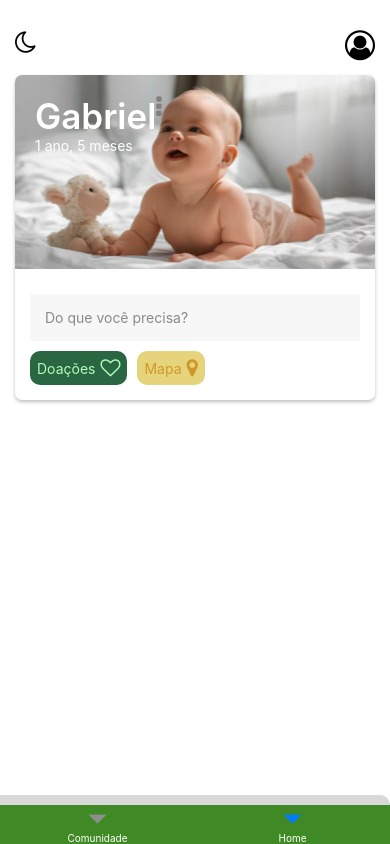
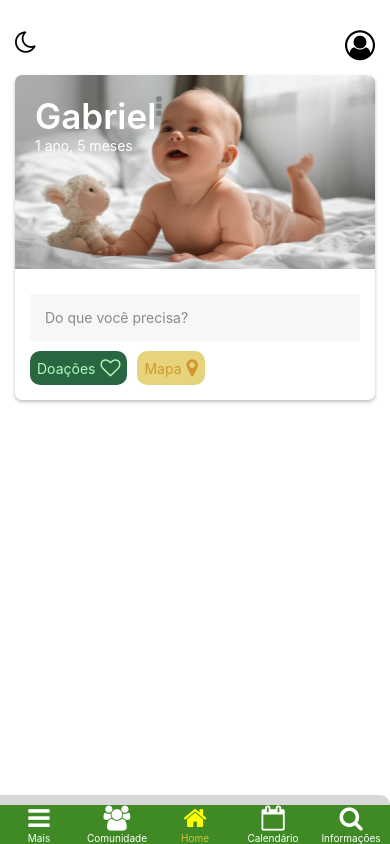
Before and after one commit to https-dre/the-green-family, a React Native app: screen / in a window 390 px wide. Built offline with nearby package versions, Linux system fonts and the light colour scheme.

Commit message:
adiciona os ícones a bottomTabBar

```diff
--- a/BottomTabRouter.jsx
+++ b/BottomTabRouter.jsx
@@ -1,35 +1,81 @@
+import React from 'react';
 import { createBottomTabNavigator } from "@react-navigation/bottom-tabs";
-import { HomeScreen } from "./screens/HomeScreen"
+import { HomeScreen } from "./screens/HomeScreen";
+import { Comunidade } from "./screens/Comunidade"; // Certifique-se de importar sua tela Comunidade
 import { StyleSheet } from "react-native";
-import { Comunidade } from "./screens/Comunidade";
+import Icon from 'react-native-vector-icons/FontAwesome';
 
 const Tab = createBottomTabNavigator();
 
 export function BottomTabRouter() {
-    const tabScreenOptions = {
-        tabBarLabelStyle: styles.labelStyle,
-    }
-    const tabNavigatorOptions = {
-        headerShown: false, tabBarStyle: styles.barStyle,
-    }
+    const tabNavigatorScreenOptions = ({ route }) => ({
+        tabBarIcon: ({ focused, color, size }) => {
+            let iconName;
 
+            // Defina o nome do ícone com base na rota
+            if (route.name === 'Home') {
+                iconName = 'home';
+            } else if (route.name === 'Comunidade') {
+                iconName = 'users'; // Altere para o ícone desejado para Comunidade
+            }
+            switch (route.name) {
+                case 'Home':
+                    iconName = "home"
+                    break;
+                case 'Comunidade':
+                    iconName = "users"
+                    break;
+                case 'Informações':
+                    iconName = 'search'
+                    break;
+                case 'Mais':
+                    iconName = 'bars'
+                    break;
+                case 'Calendário':
+                    iconName = 'calendar-o'
+                    break;
+            }
+
+            // Retorna o ícone com a cor amarela se a aba estiver ativa
+            return <Icon name={iconName} color={focused ? 'yellow' : color} size={size} />;
+        },
+        tabBarActiveTintColor: '#D3C438', // Cor do ícone quando ativo
+        tabBarInactiveTintColor: 'white', // Cor do ícone quando inativo
+        headerShown: false, // Ocultar cabeçalho
+        tabBarStyle: styles.barStyle, // Estilo do tab bar
+    })
     return (
         <Tab.Navigator
             initialRouteName="Home"
-            screenOptions={tabNavigatorOptions}
+            screenOptions={tabNavigatorScreenOptions}
         >
-            <Tab.Screen name="Comunidade"
-                component={Comunidade}
-                options={tabScreenOptions}
+            <Tab.Screen
+                name="Mais"
+                component={HomeScreen}
             />
 
-            <Tab.Screen name="Home"
+            <Tab.Screen
+                name="Comunidade"
+                component={Comunidade} // Certifique-se de que o componente está correto
+            />
+
+            <Tab.Screen
+                name="Home"
                 component={HomeScreen}
-                options={tabScreenOptions}
+            />
+
+            <Tab.Screen
+                name="Calendário"
+                component={HomeScreen}
+            />
+
+            <Tab.Screen
+                name="Informações"
+                component={HomeScreen}
             />
 
         </Tab.Navigator>
-    )
+    );
 }
 
 const styles = StyleSheet.create({
@@ -37,7 +83,7 @@ const styles = StyleSheet.create({
         backgroundColor: "#408A26",
         borderTopEndRadius: 10,
         borderTopWidth: 10,
-        borderBlockColor: "#D3C438"
+        borderBlockColor: "#D3C438",
     },
     labelStyle: {
         color: "white"
@@ -45,4 +91,4 @@ const styles = StyleSheet.create({
     IconStyle: {
         background: "white"
     }
-})
+});
```
